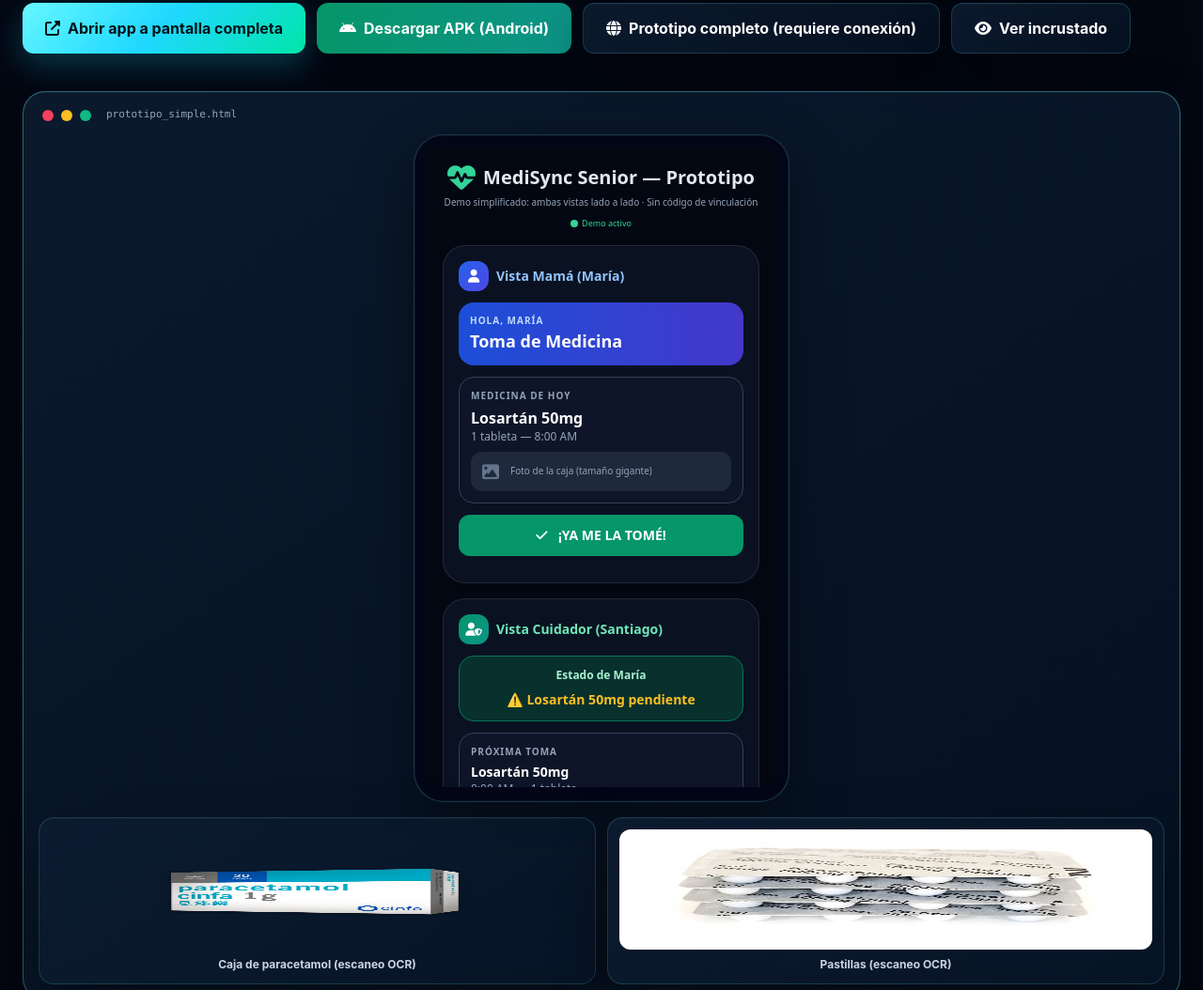
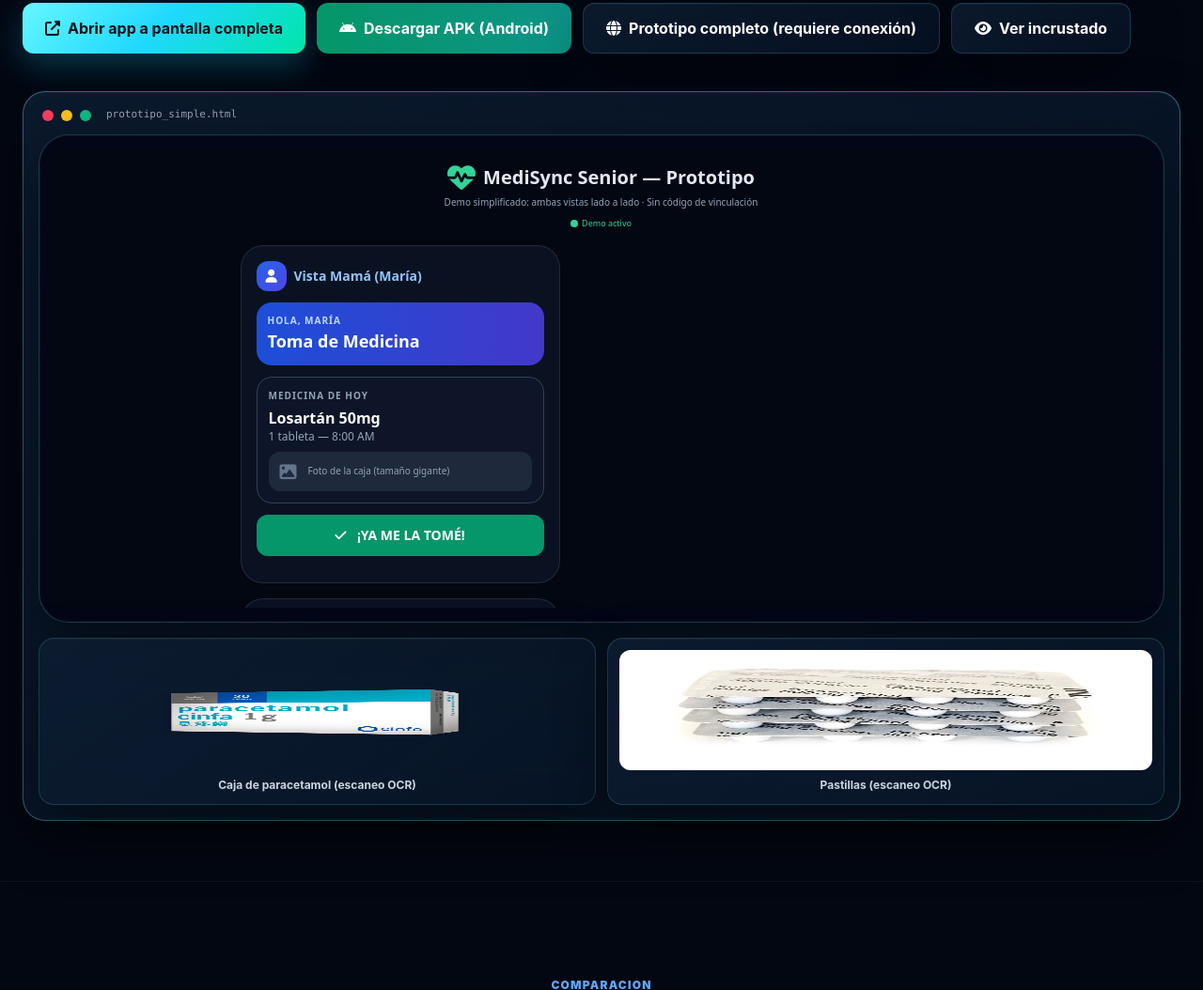
Before and after one commit to brayanortiz906-lab/medisync-senior, a website: page landing_medisync_senior.html in a window 1280 px wide. Shown: the part 4747-5801 px from the top of the page at 94% size. Drawn offline with nearby package versions, Linux system fonts and the light colour scheme; no server answers.

Commit message:
fix: restaura tamano del marco demo

```diff
--- a/assets/css/medisync-design-system.css
+++ b/assets/css/medisync-design-system.css
@@ -138,12 +138,12 @@ body.ms-theme::before {
 /* Embedded demo frame used by the landing page. */
 .demo-frame {
   width: 100%;
-  max-width: 360px;
+  max-width: none;
   margin-inline: auto;
-  aspect-ratio: 9 / 16;
+  aspect-ratio: 4 / 5;
   height: auto;
-  min-height: 0;
-  max-height: none;
+  min-height: 420px;
+  max-height: 620px;
   padding: 0.7rem;
   border: 1px solid rgba(103, 232, 249, 0.22);
   border-radius: 2rem;
@@ -152,13 +152,16 @@ body.ms-theme::before {
 }
 @media (min-width: 640px) {
   .demo-frame {
-    max-width: 390px;
+    aspect-ratio: 10 / 9;
+    min-height: 480px;
     padding: 0.9rem;
   }
 }
 @media (min-width: 1024px) {
   .demo-frame {
-    max-width: 400px;
+    aspect-ratio: auto;
+    height: min(62vh, 620px);
+    min-height: 520px;
   }
 }
 .ms-theme table td { min-width: 8.75rem; }
```
